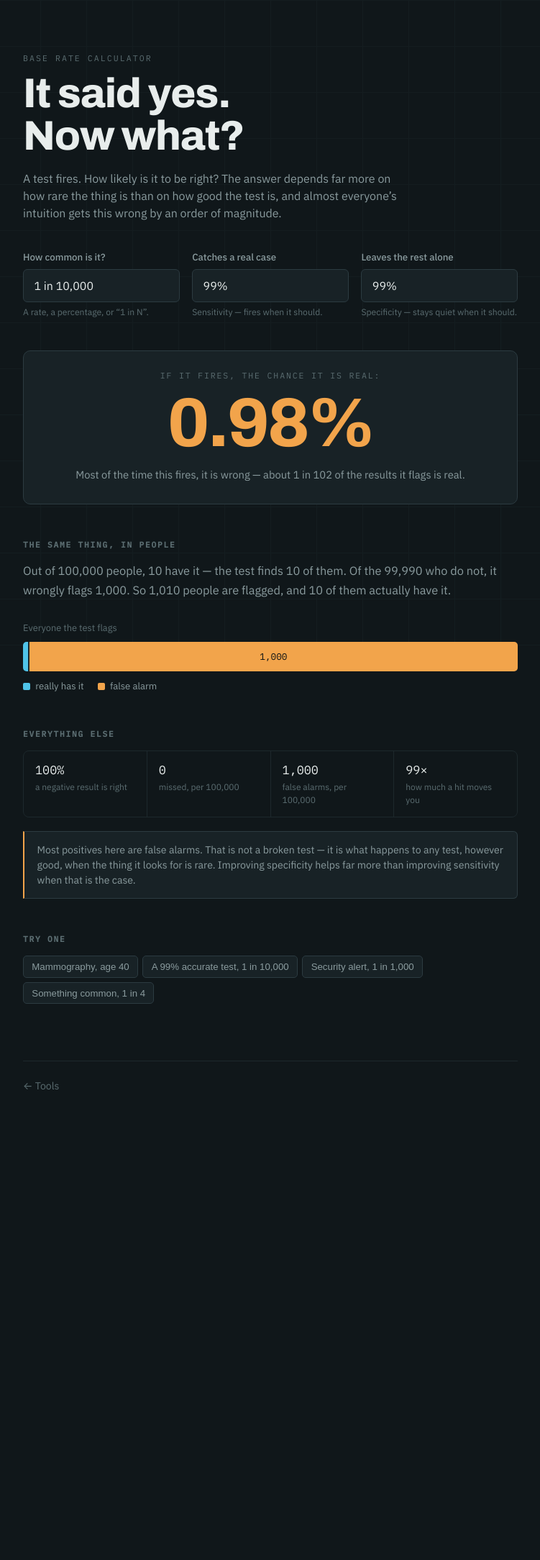
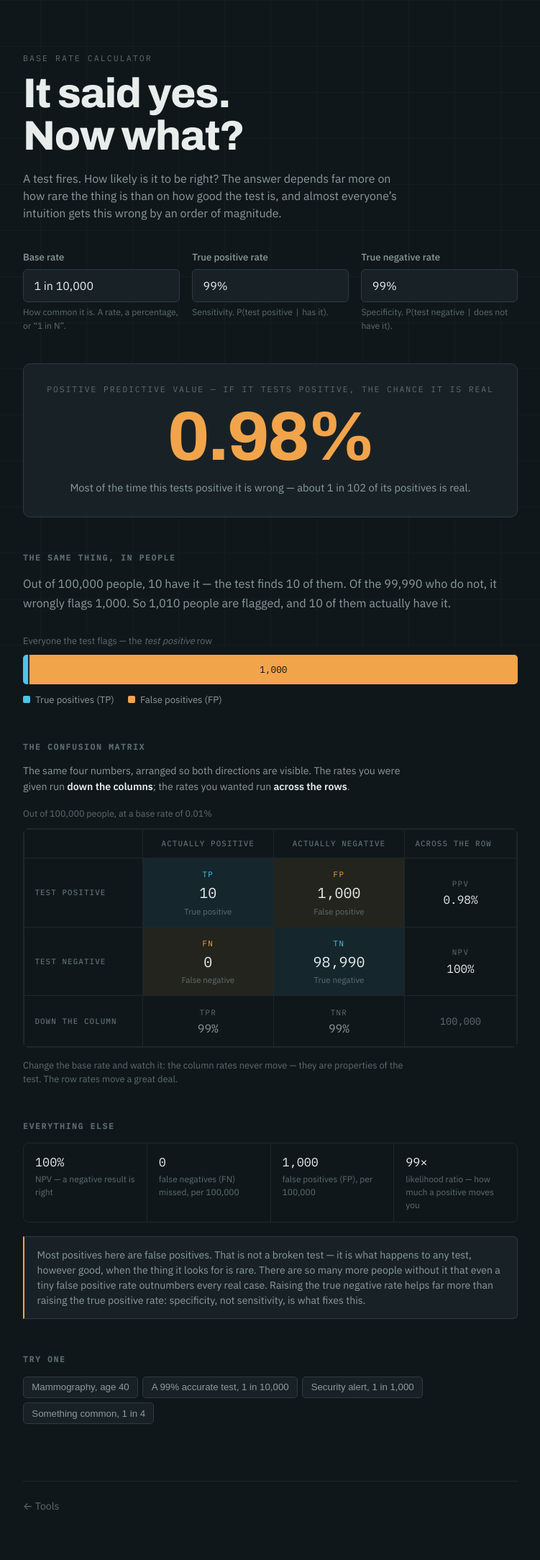
Before and after one commit to bricef/bricef.github.io, a Jekyll site: the page tools/baserate/index.html, which Jekyll copies as it is, in a window 1280 px wide. Shown: the whole page at 72% size, without its empty margins (264-1015 px from the left). Built offline with Jekyll 4.4.1, drawn with Linux system fonts in a browser that asks for light colours; before the commit the page ends 1584 px from its top, so only the background shows below that.

Commit message:
baserate: name the rates properly, and draw the 2x2
The input labels led with plain English — "how common is it", "catches a
real case", "leaves the rest alone" — which read easily but were ambiguous
about direction, and direction is the one thing that must not be ambiguous
here. Lead with the standard terms instead and keep the plain reading as
the hint: base rate, true positive rate, true negative rate.

Add the confusion matrix as a real table. Its job is not to restate the
counts but to make the two directions physical: sensitivity and specificity
are read down the columns and never move when the base rate does, while PPV
and NPV are read across the rows and move a great deal. Mistaking one for
the other is the whole error the tool exists to correct, and the grid shows
that in a way prose cannot.

The panel claims that in words, so the tests check the code keeps it —
sweeping the base rate over five orders of magnitude must leave TPR and TNR
untouched while PPV moves by more than 100x, asserted both in the module
and through the rendered table.

counts() now pushes rounding drift into the largest cell and derives every
margin from the cells, so the table always adds up. Four independently
rounded cells need not sum to the population, and a table whose margins do
not reconcile reads as a bug even when each cell is individually right.

Co-Authored-By: Claude Opus 5 (1M context) <noreply@anthropic.com>
Claude-Session: https://claude.ai/code/session_01LrzTmpsxPbQ41y7po2KCs6

```diff
--- a/tools/baserate/app.js
+++ b/tools/baserate/app.js
@@ -17,7 +17,7 @@ const STORE_KEY = 'baserate:v1';
 const el = {};
 for (const id of ['in-prior', 'in-sens', 'in-spec', 'error', 'answer', 'ppv', 'ppv-sub',
                   'words', 'seg-true', 'seg-false', 'seg-true-n', 'seg-false-n',
-                  'stats', 'note', 'examples', 'example-note']) {
+                  'matrix', 'stats', 'note', 'examples', 'example-note']) {
   el[id] = document.getElementById(id);
 }
 
@@ -62,9 +62,9 @@ function render() {
     return r.error ? { error: `${what}: ${r.error}` } : r;
   };
 
-  const prior = read('in-prior', 'How common');
-  const sens = read('in-sens', 'Catches a real case');
-  const spec = read('in-spec', 'Leaves the rest alone');
+  const prior = read('in-prior', 'Base rate');
+  const sens = read('in-sens', 'True positive rate');
+  const spec = read('in-spec', 'True negative rate');
 
   const bad = [prior, sens, spec].find((r) => r.error);
   if (bad) {
@@ -83,7 +83,7 @@ function render() {
   /* The headline. */
   if (result.ppv === null) {
     el.ppv.textContent = '—';
-    el['ppv-sub'].textContent = 'This test never fires, so there is nothing to be right about.';
+    el['ppv-sub'].textContent = 'This test never returns a positive, so there is nothing to be right about.';
     el.answer.className = 'answer';
   } else {
     el.ppv.textContent = asPercent(result.ppv);
@@ -91,8 +91,8 @@ function render() {
 
     const oneIn = asOneIn(result.ppv);
     el['ppv-sub'].textContent = result.mostPositivesWrong
-      ? `Most of the time this fires, it is wrong — ${oneIn} of the results it flags is real.`
-      : `${oneIn ? oneIn[0].toUpperCase() + oneIn.slice(1) : ''} of the results it flags is real.`;
+      ? `Most of the time this tests positive it is wrong — ${oneIn} of its positives is real.`
+      : `${oneIn ? oneIn[0].toUpperCase() + oneIn.slice(1) : ''} of its positives is real.`;
   }
 
   /* The same thing, counted out. */
@@ -106,16 +106,92 @@ function render() {
   el['seg-true-n'].textContent = truePart >= 12 ? c.truePos.toLocaleString('en-GB') : '';
   el['seg-false-n'].textContent = 100 - truePart >= 12 ? c.falsePos.toLocaleString('en-GB') : '';
 
+  renderMatrix(result, c);
   renderStats(result, c);
+}
+
+/* ---------- The 2x2 -------------------------------------------------------
+   A real <table>: this is tabular data, and building it as one gets the
+   header associations — and so the screen reader announcement of each cell —
+   for free rather than by hand with ARIA. */
+
+function renderMatrix(result, c) {
+  const m = Bayes.matrix(result, c);
+  const n = (x) => x.toLocaleString('en-GB');
+  const rate = (p) => (p === null || p === undefined || Number.isNaN(p) ? '—' : asPercent(p));
+
+  const mk = (tag, cls, text) => {
+    const e = document.createElement(tag);
+    if (cls) e.className = cls;
+    if (text !== undefined) e.textContent = text;
+    return e;
+  };
+  const th = (scope, cls, text) => {
+    const e = mk('th', cls, text);
+    e.setAttribute('scope', scope);
+    return e;
+  };
+
+  /* A cell carries its abbreviation, its count and its full name. The
+     abbreviation is what the rest of the world calls it; the name is what it
+     means; the count is the thing that makes it intuitive. Colour separates
+     the correct diagonal from the errors, and is never the only channel —
+     every cell says which it is in words. */
+  const cellNode = (x) => {
+    const td = mk('td', 'cell ' + (x.correct ? 'cell--ok' : 'cell--err'));
+    td.append(
+      mk('span', 'cell__abbr', x.abbr),
+      mk('span', 'cell__n', n(x.n)),
+      mk('span', 'cell__name', x.name),
+    );
+    td.title = `${x.name} — ${x.gloss}`;
+    return td;
+  };
+  const rateNode = (r, cls) => {
+    const td = mk('td', 'rate ' + cls);
+    td.append(mk('span', 'rate__abbr', r.abbr), mk('span', 'rate__v', rate(r.p)));
+    td.title = r.name;
+    return td;
+  };
+
+  const cap = mk('caption', 'matrix__caption',
+    `Out of ${n(m.population)} people, at a base rate of ${asPercent(result.prior)}`);
+
+  const thead = document.createElement('thead');
+  const hr = document.createElement('tr');
+  hr.append(mk('td', 'corner'));
+  for (const col of m.cols) hr.append(th('col', 'head head--col', col.label));
+  hr.append(th('col', 'head head--corner', 'Across the row'));
+  thead.append(hr);
+
+  const tbody = document.createElement('tbody');
+  for (const row of m.rows) {
+    const tr = document.createElement('tr');
+    tr.append(th('row', 'head head--row', row.label));
+    for (const x of row.cells) tr.append(cellNode(x));
+    tr.append(rateNode(row.rate, 'rate--row'));
+    tbody.append(tr);
+  }
+
+  const tfoot = document.createElement('tfoot');
+  const fr = document.createElement('tr');
+  fr.append(th('row', 'head head--row', 'Down the column'));
+  for (const col of m.cols) fr.append(rateNode(col.rate, 'rate--col'));
+  fr.append(mk('td', 'corner corner--total', n(m.population)));
+  tfoot.append(fr);
+
+  el.matrix.replaceChildren(cap, thead, tbody, tfoot);
 }
 
 function renderStats(result, c) {
   const lr = result.likelihoodRatio;
+  const per = c.population.toLocaleString('en-GB');
   const cells = [
-    [result.npv === null ? '—' : asPercent(result.npv), 'a negative result is right'],
-    [c.falseNeg.toLocaleString('en-GB'), `missed, per ${c.population.toLocaleString('en-GB')}`],
-    [c.falsePos.toLocaleString('en-GB'), `false alarms, per ${c.population.toLocaleString('en-GB')}`],
-    [lr === Infinity ? '∞' : lr < 10 ? lr.toFixed(1) + '×' : Math.round(lr) + '×', 'how much a hit moves you'],
+    [result.npv === null ? '—' : asPercent(result.npv), 'NPV — a negative result is right'],
+    [c.falseNeg.toLocaleString('en-GB'), `false negatives (FN) missed, per ${per}`],
+    [c.falsePos.toLocaleString('en-GB'), `false positives (FP), per ${per}`],
+    [lr === Infinity ? '∞' : lr < 10 ? lr.toFixed(1) + '×' : Math.round(lr) + '×',
+      'likelihood ratio — how much a positive moves you'],
   ];
 
   el.stats.replaceChildren();
@@ -138,9 +214,11 @@ function renderStats(result, c) {
     note = 'This test tells you nothing at all — a positive leaves you exactly where you started. ' +
       'Anything with a likelihood ratio of 1 is a coin flip wearing a lab coat.';
   } else if (result.mostPositivesWrong) {
-    note = 'Most positives here are false alarms. That is not a broken test — it is what happens ' +
-      'to any test, however good, when the thing it looks for is rare. Improving specificity ' +
-      'helps far more than improving sensitivity when that is the case.';
+    note = 'Most positives here are false positives. That is not a broken test — it is what ' +
+      'happens to any test, however good, when the thing it looks for is rare. There are so ' +
+      'many more people without it that even a tiny false positive rate outnumbers every real ' +
+      'case. Raising the true negative rate helps far more than raising the true positive rate: ' +
+      'specificity, not sensitivity, is what fixes this.';
   } else if (result.npv !== null && result.npv > result.ppv) {
     note = 'This is better at clearing than at confirming: a negative result here is much more ' +
       'informative than a positive one.';
--- a/tools/baserate/bayes.js
+++ b/tools/baserate/bayes.js
@@ -52,9 +52,14 @@ var Bayes = (function () {
 
   /* ---- The whole of it ------------------------------------------------------
 
-     prior       how common the thing is
-     sensitivity P(flagged | has it)      — how often it catches a real case
-     specificity P(not flagged | does not) — how often it leaves the rest alone
+     prior       base rate — how common the thing is
+     sensitivity true positive rate, TPR.  P(test positive | has it)
+     specificity true negative rate, TNR.  P(test negative | does not have it)
+
+     Both of those are read *down the columns* of the confusion matrix: given
+     the truth, what does the test do? The numbers people actually want — PPV
+     and NPV — are read *across the rows*: given the test, what is the truth?
+     Mistaking one direction for the other is the base rate fallacy.
   */
 
   function analyse({ prior, sensitivity, specificity }) {
@@ -103,15 +108,85 @@ var Bayes = (function () {
   function counts(result, population) {
     const n = population || populationFor(result.prior);
     const r = (x) => Math.round(x * n);
+
+    /* Four independently rounded cells need not sum to n, and a table whose
+       rows do not add up reads as a bug even when every cell is individually
+       right. So round all four, then push the drift into the largest — where
+       ±1 is invisible — rather than into a small one, where it could be the
+       entire value. Every total below is then derived from the cells, so the
+       margins always reconcile. */
+    const cell = {
+      truePos: r(result.truePos), falsePos: r(result.falsePos),
+      falseNeg: r(result.falseNeg), trueNeg: r(result.trueNeg),
+    };
+    const drift = n - (cell.truePos + cell.falsePos + cell.falseNeg + cell.trueNeg);
+    if (drift !== 0) {
+      const biggest = Object.keys(cell).reduce((a, b) => (cell[a] >= cell[b] ? a : b));
+      cell[biggest] += drift;
+    }
+
     return {
       population: n,
-      withIt: r(result.prior),
-      withoutIt: r(1 - result.prior),
-      truePos: r(result.truePos),
-      falsePos: r(result.falsePos),
-      falseNeg: r(result.falseNeg),
-      trueNeg: r(result.trueNeg),
-      flagged: r(result.flagged),
+      withIt: cell.truePos + cell.falseNeg,
+      withoutIt: cell.falsePos + cell.trueNeg,
+      truePos: cell.truePos,
+      falsePos: cell.falsePos,
+      falseNeg: cell.falseNeg,
+      trueNeg: cell.trueNeg,
+      flagged: cell.truePos + cell.falsePos,
+      clear: cell.falseNeg + cell.trueNeg,
+    };
+  }
+
+  /* ---- The 2×2 --------------------------------------------------------------
+
+     Worth drawing rather than describing, because the grid makes the one
+     distinction the whole subject turns on into a physical direction:
+
+                    │ Actually pos │ Actually neg │  across the rows
+       ─────────────┼──────────────┼──────────────┼──────────────────
+       Test positive│      TP      │      FP      │  PPV
+       Test negative│      FN      │      TN      │  NPV
+       ─────────────┼──────────────┼──────────────┤
+       down the cols│     TPR      │     TNR      │
+                      (sensitivity)  (specificity)
+
+     Sensitivity and specificity are properties of the test and never move when
+     the base rate does. PPV and NPV are what you actually wanted to know, and
+     they move a great deal. Same four numbers, read at ninety degrees. */
+
+  function matrix(result, c) {
+    const k = c || counts(result);
+    const cell = (id, abbr, name, n, correct, gloss) => ({ id, abbr, name, n, correct, gloss });
+
+    const cells = {
+      tp: cell('tp', 'TP', 'True positive', k.truePos, true,
+        'has it, and the test says so'),
+      fp: cell('fp', 'FP', 'False positive', k.falsePos, false,
+        'does not have it, but the test fires anyway'),
+      fn: cell('fn', 'FN', 'False negative', k.falseNeg, false,
+        'has it, and the test misses it'),
+      tn: cell('tn', 'TN', 'True negative', k.trueNeg, true,
+        'does not have it, and the test stays quiet'),
+    };
+
+    return {
+      population: k.truePos + k.falsePos + k.falseNeg + k.trueNeg,
+      cells,
+      rows: [
+        { id: 'pos', label: 'Test positive', cells: [cells.tp, cells.fp],
+          total: k.flagged,
+          rate: { abbr: 'PPV', name: 'Positive predictive value', p: result.ppv } },
+        { id: 'neg', label: 'Test negative', cells: [cells.fn, cells.tn],
+          total: k.clear,
+          rate: { abbr: 'NPV', name: 'Negative predictive value', p: result.npv } },
+      ],
+      cols: [
+        { id: 'has', label: 'Actually positive', total: k.withIt,
+          rate: { abbr: 'TPR', name: 'True positive rate — sensitivity', p: result.sensitivity } },
+        { id: 'not', label: 'Actually negative', total: k.withoutIt,
+          rate: { abbr: 'TNR', name: 'True negative rate — specificity', p: result.specificity } },
+      ],
     };
   }
 
@@ -148,7 +223,7 @@ var Bayes = (function () {
       note: 'When the base rate is high, the same test becomes genuinely informative.' },
   ];
 
-  return { parseRate, analyse, counts, populationFor, inWords, EXAMPLES };
+  return { parseRate, analyse, counts, matrix, populationFor, inWords, EXAMPLES };
 })();
 
 if (typeof module !== 'undefined' && module.exports) module.exports = Bayes;
--- a/tools/baserate/index.html
+++ b/tools/baserate/index.html
@@ -30,29 +30,30 @@
 
   <section class="inputs">
     <div class="field">
-      <label class="label" for="in-prior">How common is it?</label>
+      <label class="label" for="in-prior">Base rate</label>
       <input class="input" id="in-prior" type="text" spellcheck="false" autocomplete="off" value="1 in 10,000">
-      <p class="hint">A rate, a percentage, or &ldquo;1 in N&rdquo;.</p>
+      <p class="hint">How common it is. A rate, a percentage, or &ldquo;1 in N&rdquo;.</p>
     </div>
 
     <div class="field">
-      <label class="label" for="in-sens">Catches a real case</label>
+      <label class="label" for="in-sens">True positive rate</label>
       <input class="input" id="in-sens" type="text" spellcheck="false" autocomplete="off" value="99%">
-      <p class="hint">Sensitivity &mdash; fires when it should.</p>
+      <p class="hint">Sensitivity. P(test positive <span class="given">|</span> has it).</p>
     </div>
 
     <div class="field">
-      <label class="label" for="in-spec">Leaves the rest alone</label>
+      <label class="label" for="in-spec">True negative rate</label>
       <input class="input" id="in-spec" type="text" spellcheck="false" autocomplete="off" value="99%">
-      <p class="hint">Specificity &mdash; stays quiet when it should.</p>
+      <p class="hint">Specificity. P(test negative <span class="given">|</span> does not have it).</p>
     </div>
   </section>
 
   <p class="error" id="error" hidden></p>
 
-  <!-- The headline is the number nobody guesses right. -->
+  <!-- The headline is the number nobody guesses right. Named as PPV as well as
+       described, because the name is the thing people go looking for later. -->
   <section class="answer" id="answer">
-    <p class="answer__lead">If it fires, the chance it is real:</p>
+    <p class="answer__lead">Positive predictive value &mdash; if it tests positive, the chance it is real</p>
     <p class="answer__big" id="ppv">&mdash;</p>
     <p class="answer__sub" id="ppv-sub"></p>
   </section>
@@ -64,16 +65,36 @@
     <p class="words" id="words"></p>
 
     <figure class="split">
-      <figcaption class="split__cap">Everyone the test flags</figcaption>
+      <figcaption class="split__cap">Everyone the test flags &mdash; the <em>test positive</em> row</figcaption>
       <div class="split__bar">
         <div class="seg seg--true" id="seg-true"><span id="seg-true-n"></span></div>
         <div class="seg seg--false" id="seg-false"><span id="seg-false-n"></span></div>
       </div>
       <div class="split__key">
-        <span class="key key--true">really has it</span>
-        <span class="key key--false">false alarm</span>
+        <span class="key key--true">True positives (TP)</span>
+        <span class="key key--false">False positives (FP)</span>
       </div>
     </figure>
+  </section>
+
+  <!-- The 2x2. Its job is not to restate the counts but to make the two
+       directions physical: sensitivity and specificity run down the columns,
+       PPV and NPV run across the rows. Reading one as the other is the whole
+       error the tool exists to correct. -->
+  <section class="panel">
+    <h2 class="section__head">The confusion matrix</h2>
+    <p class="matrix__cap">
+      The same four numbers, arranged so both directions are visible. The rates
+      you were given run <strong>down the columns</strong>; the rates you
+      wanted run <strong>across the rows</strong>.
+    </p>
+    <div class="matrix__scroll">
+      <table class="matrix" id="matrix"></table>
+    </div>
+    <p class="matrix__foot">
+      Change the base rate and watch it: the column rates never move &mdash;
+      they are properties of the test. The row rates move a great deal.
+    </p>
   </section>
 
   <section class="panel">
--- a/tools/baserate/style.css
+++ b/tools/baserate/style.css
@@ -144,6 +144,132 @@
 .key--true::before { background: var(--true); }
 .key--false::before { background: var(--false); }
 
+/* ---------- The confusion matrix -------------------------------------------
+   Same visual idiom as the stat grid: hairline gaps over a soft rule colour,
+   so the 2x2 reads as one object rather than four boxes.
+
+   The diagonal is tinted with --true and the off-diagonal with --false, at a
+   weight low enough to group rather than shout. Colour is never the only
+   channel — every cell states its abbreviation and its full name — so the
+   tint is a grouping cue, not the information. */
+
+.matrix__cap {
+  font-size: 0.88rem;
+  color: var(--chalk-dim);
+  margin: 0 0 1.1rem;
+  max-width: 34rem;
+  text-wrap: pretty;
+}
+.matrix__cap strong { color: var(--chalk); font-weight: 600; }
+
+/* Wide content scrolls inside its own box rather than pushing the page. */
+.matrix__scroll { overflow-x: auto; }
+
+.matrix {
+  min-width: 32rem;
+  width: 100%;
+  border-collapse: separate;
+  border-spacing: 1px;
+  background: var(--rule-soft);
+  border: 1px solid var(--rule-soft);
+  border-radius: 8px;
+}
+
+.matrix__caption {
+  caption-side: top;
+  text-align: left;
+  font-size: 0.78rem;
+  color: var(--chalk-faint);
+  padding: 0 0 0.7rem;
+}
+
+.matrix .head {
+  background: var(--board);
+  font-family: var(--mono);
+  font-size: 0.68rem;
+  letter-spacing: 0.1em;
+  text-transform: uppercase;
+  font-weight: 500;
+  color: var(--chalk-faint);
+  padding: 0.7rem 0.9rem;
+  text-align: left;
+  white-space: nowrap;
+}
+.matrix .head--col { text-align: center; }
+
+.matrix .corner { background: var(--board); }
+.matrix .corner--total {
+  font-family: var(--mono);
+  font-size: 0.85rem;
+  color: var(--chalk-faint);
+  text-align: center;
+  font-variant-numeric: tabular-nums;
+}
+
+.cell {
+  background: var(--board);
+  padding: 0.9rem 1rem 0.8rem;
+  text-align: center;
+  transition: background 250ms var(--ease);
+}
+.cell--ok  { background: color-mix(in srgb, var(--true) 9%, var(--board)); }
+.cell--err { background: color-mix(in srgb, var(--false) 9%, var(--board)); }
+
+.cell__abbr {
+  display: block;
+  font-family: var(--mono);
+  font-size: 0.68rem;
+  letter-spacing: 0.12em;
+  color: var(--chalk-faint);
+}
+.cell--ok .cell__abbr  { color: var(--true); }
+.cell--err .cell__abbr { color: var(--false); }
+
+.cell__n {
+  display: block;
+  font-family: var(--mono);
+  font-size: 1.25rem;
+  color: var(--chalk);
+  font-variant-numeric: tabular-nums;
+  margin: 0.15rem 0 0.1rem;
+  overflow-wrap: anywhere;
+}
+.cell__name { display: block; font-size: 0.72rem; color: var(--chalk-faint); }
+
+/* The marginals. Deliberately quieter than the cells: they are derived. */
+.rate {
+  background: var(--board);
+  padding: 0.9rem 1rem 0.8rem;
+  text-align: center;
+}
+.rate__abbr {
+  display: block;
+  font-family: var(--mono);
+  font-size: 0.68rem;
+  letter-spacing: 0.12em;
+  color: var(--chalk-faint);
+}
+.rate__v {
+  display: block;
+  font-family: var(--mono);
+  font-size: 1rem;
+  color: var(--chalk-dim);
+  font-variant-numeric: tabular-nums;
+  margin-top: 0.15rem;
+}
+/* The row rates are the answer; the column rates are the inputs restated. */
+.rate--row .rate__v { color: var(--chalk); }
+
+.matrix__foot {
+  font-size: 0.8rem;
+  color: var(--chalk-faint);
+  margin: 0.9rem 0 0;
+  max-width: 34rem;
+  text-wrap: pretty;
+}
+
+.given { color: var(--chalk-faint); padding: 0 0.15em; }
+
 /* ---------- Stats -------------------------------------------------------- */
 
 .stats {
@@ -208,4 +334,13 @@
 
 @media (max-width: 34rem) {
   .seg span { display: none; }
+
+  /* Tighten the 2x2 rather than letting it scroll further than it has to.
+     It still scrolls inside its own box below this — the page itself never
+     scrolls sideways. */
+  .matrix { min-width: 26rem; }
+  .matrix .head { padding: 0.55rem 0.6rem; font-size: 0.6rem; letter-spacing: 0.06em; }
+  .cell, .rate { padding: 0.7rem 0.5rem 0.6rem; }
+  .cell__n { font-size: 1.05rem; }
+  .cell__name { font-size: 0.66rem; }
 }
```
Also changed, not shown: _tests/baserate.test.mjs (+82 -7 lines), tools/baserate/README.md (+61 -11 lines), tools/baserate/bayes.test.js (+73 -0 lines).
